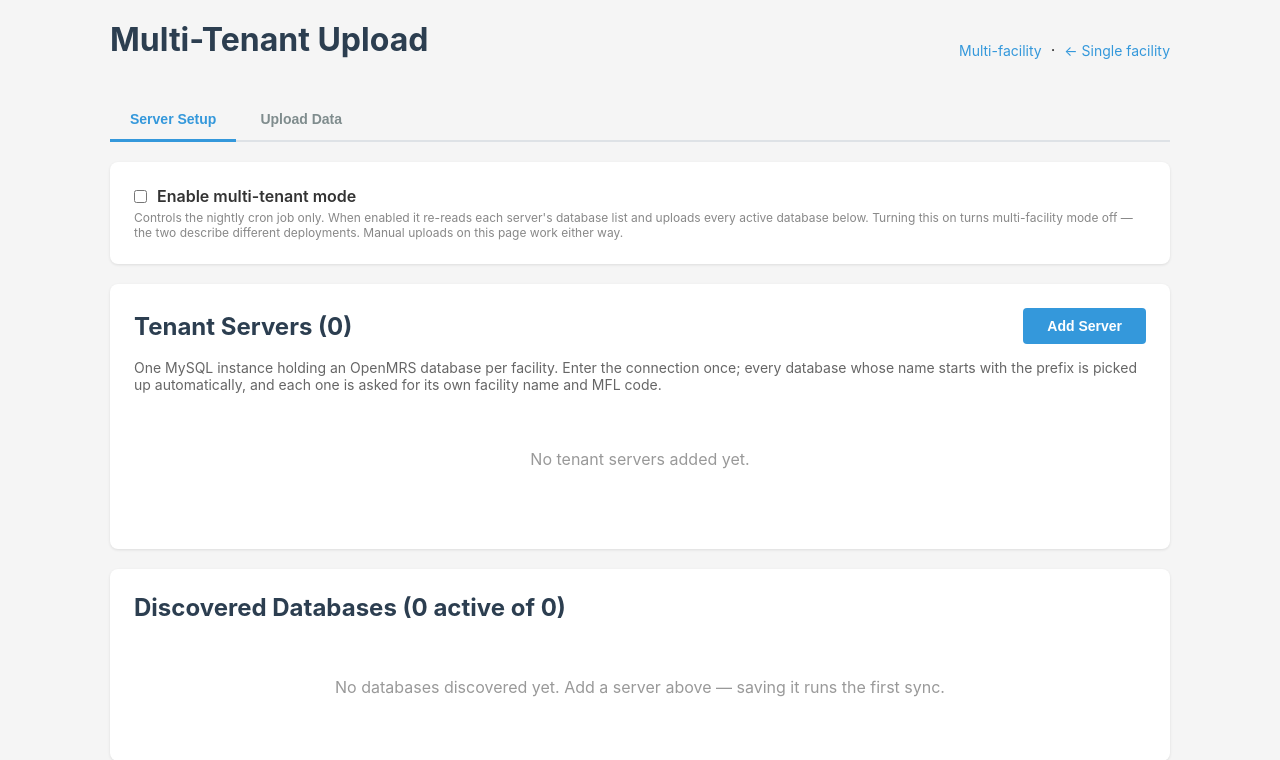
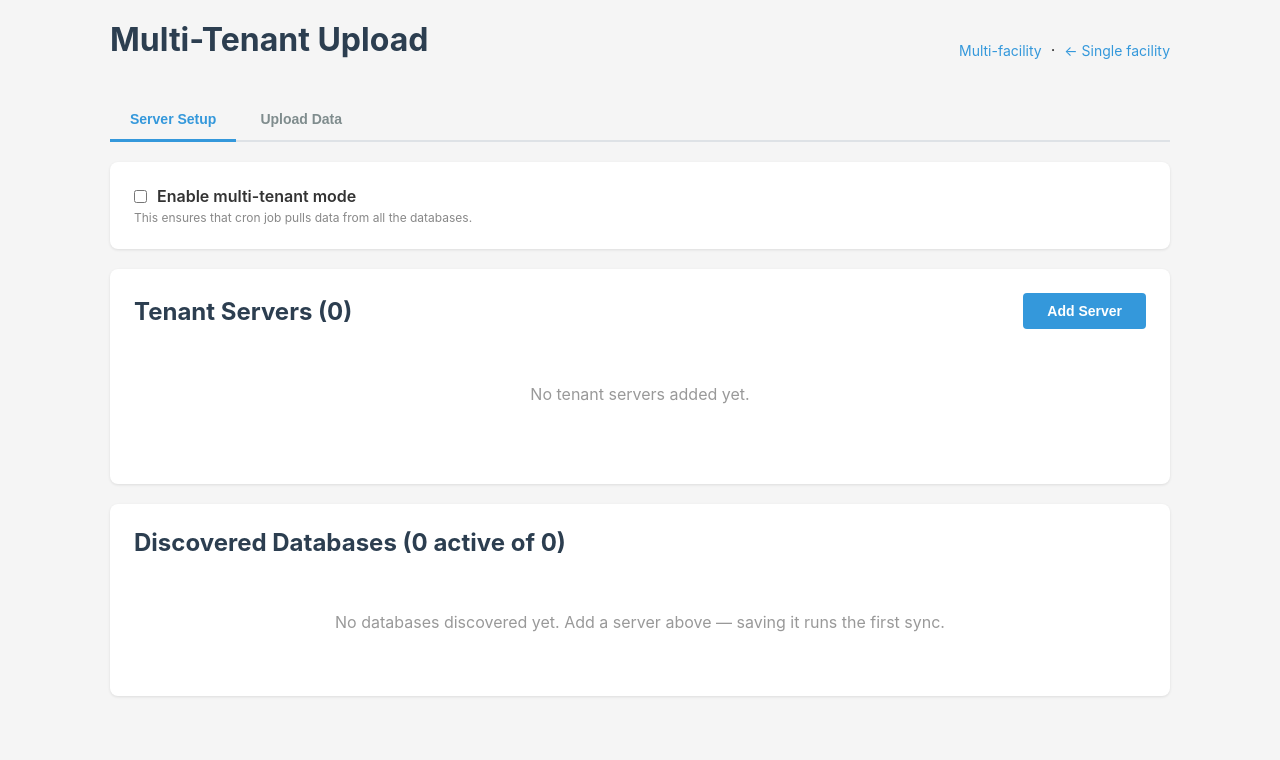
Before and after one commit to uon-chqi/upload-appointments, a Django app: page /multi-tenant/ in a window 1280 px wide. Shown: the top 760 px of the page. After the commit the page ends 698 px from the top, so only its background shows below. Run offline with Django 5.2, Linux system fonts and the light colour scheme; the visitor is signed in with stand-in values (Sample User, id 1); data comes from the database, SQL or seed files in the repository; data that the repository does not hold is empty; some libraries are stand-ins or nearby versions.

Commit message:
update setup page

```diff
--- a/upload/templates/upload/multi_tenant.html
+++ b/upload/templates/upload/multi_tenant.html
@@ -27,10 +27,7 @@
                 Enable multi-tenant mode
             </label>
             <div class="help">
-                Controls the nightly cron job only. When enabled it re-reads each server's
-                database list and uploads every active database below. Turning this on turns
-                multi-facility mode off — the two describe different deployments. Manual
-                uploads on this page work either way.
+                This ensures that cron job pulls data from all the databases.
             </div>
         </form>
     </div>
@@ -40,11 +37,6 @@
             <h2>Tenant Servers ({{ servers|length }})</h2>
             <button type="button" class="btn btn-primary" id="add-server-btn">Add Server</button>
         </div>
-        <p style="color:#666; font-size:14px; margin-bottom:16px;">
-            One MySQL instance holding an OpenMRS database per facility. Enter the connection
-            once; every database whose name starts with the prefix is picked up automatically,
-            and each one is asked for its own facility name and MFL code.
-        </p>
         {% if servers %}
         <table>
             <thead>
@@ -182,12 +174,6 @@
                 {% endfor %}
             </tbody>
         </table>
-        <div class="help" style="margin-top:12px">
-            Databases are added and removed by syncing, not by hand. One that cannot be
-            identified — no MFL code, or an MFL another facility already claims — is disabled
-            automatically, because the DIFF platform files records by MFL alone. Enabling or
-            disabling one yourself sticks: later syncs leave your choice alone.
-        </div>
         {% else %}
             <div class="empty">
                 No databases discovered yet. Add a server above — saving it runs the first sync.
```
